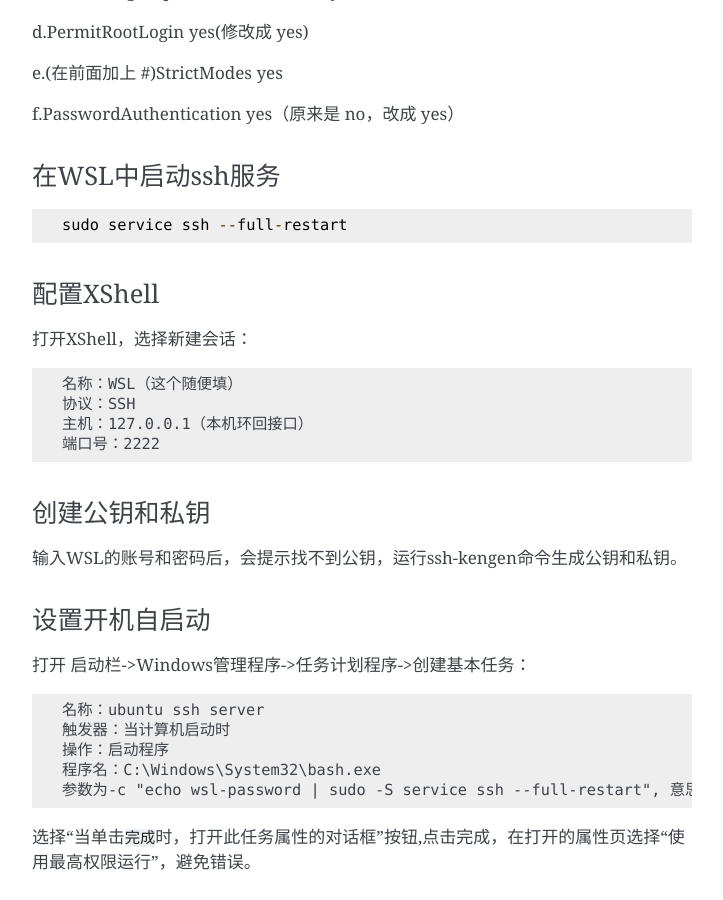
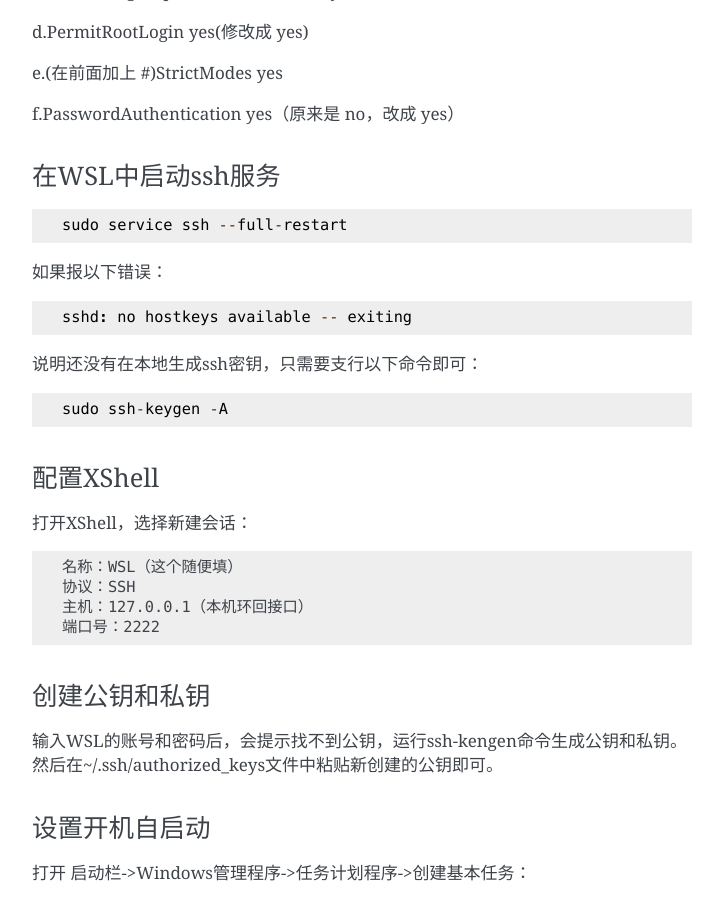
Before and after one commit to happybaoliang/UbuntuTips, a Sphinx documentation site: the page built from source/3-accademy.md, in a window 1280 px wide and 900 px high, scrolled down 36593 px. Shown: the whole window, without its empty margins (388-1111 px from the left). Built offline with Sphinx 7.4.7, drawn with Linux system fonts in a browser that asks for light colours.

Commit message:
20210202

````diff
--- a/source/3-accademy.md
+++ b/source/3-accademy.md
@@ -1707,6 +1707,18 @@ f.PasswordAuthentication yes（原来是 no，改成 yes）
 sudo service ssh --full-restart
 ```
 
+如果报以下错误：
+
+```
+sshd: no hostkeys available -- exiting
+```
+
+说明还没有在本地生成ssh密钥，只需要支行以下命令即可：
+
+```
+sudo ssh-keygen -A
+```
+
 ### 配置XShell
 
 打开XShell，选择新建会话：
@@ -1719,7 +1731,7 @@ sudo service ssh --full-restart
 
 ### 创建公钥和私钥
 
-输入WSL的账号和密码后，会提示找不到公钥，运行ssh-kengen命令生成公钥和私钥。
+输入WSL的账号和密码后，会提示找不到公钥，运行ssh-kengen命令生成公钥和私钥。然后在~/.ssh/authorized_keys文件中粘贴新创建的公钥即可。
 
 ### 设置开机自启动
 
````
